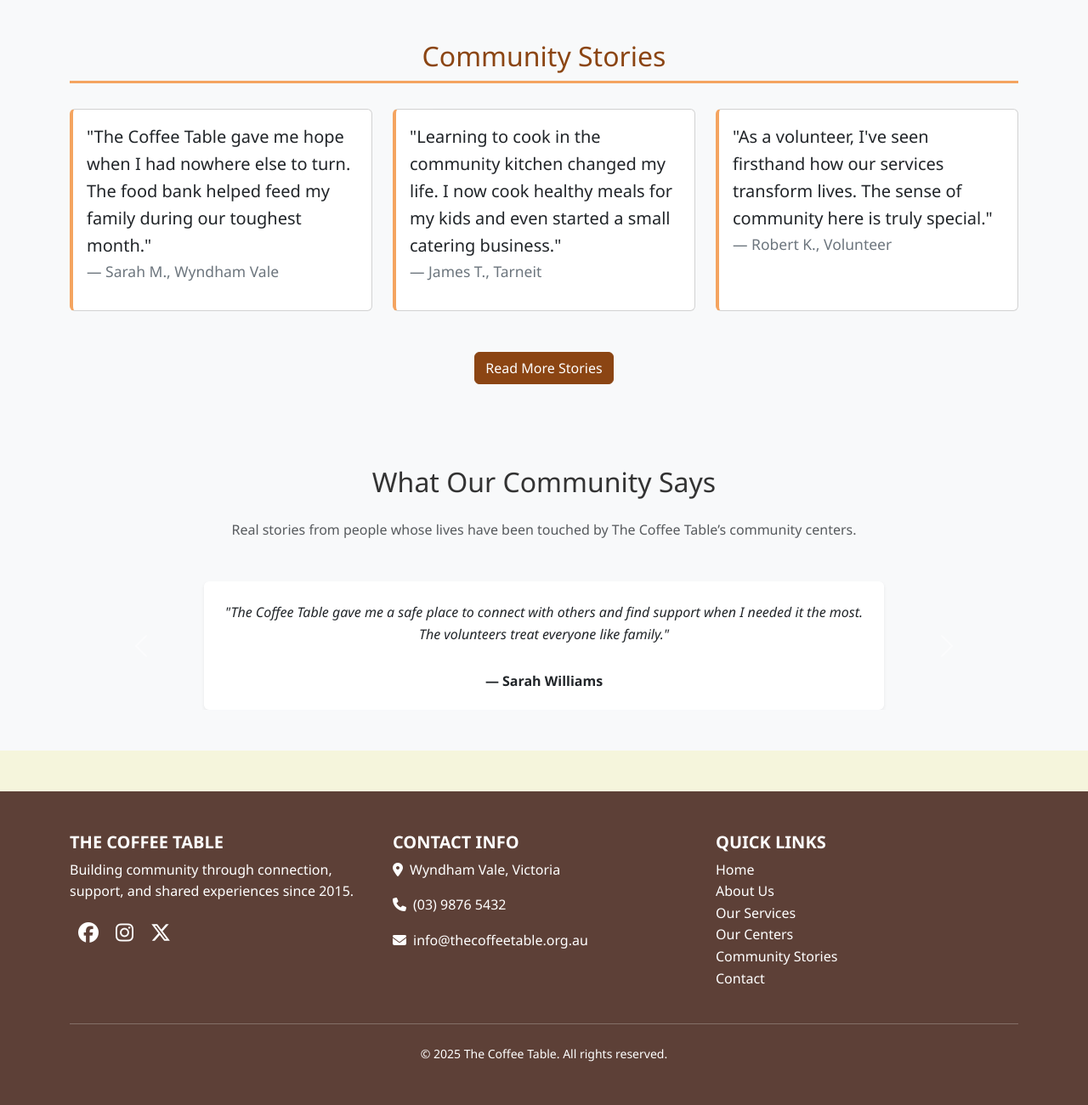
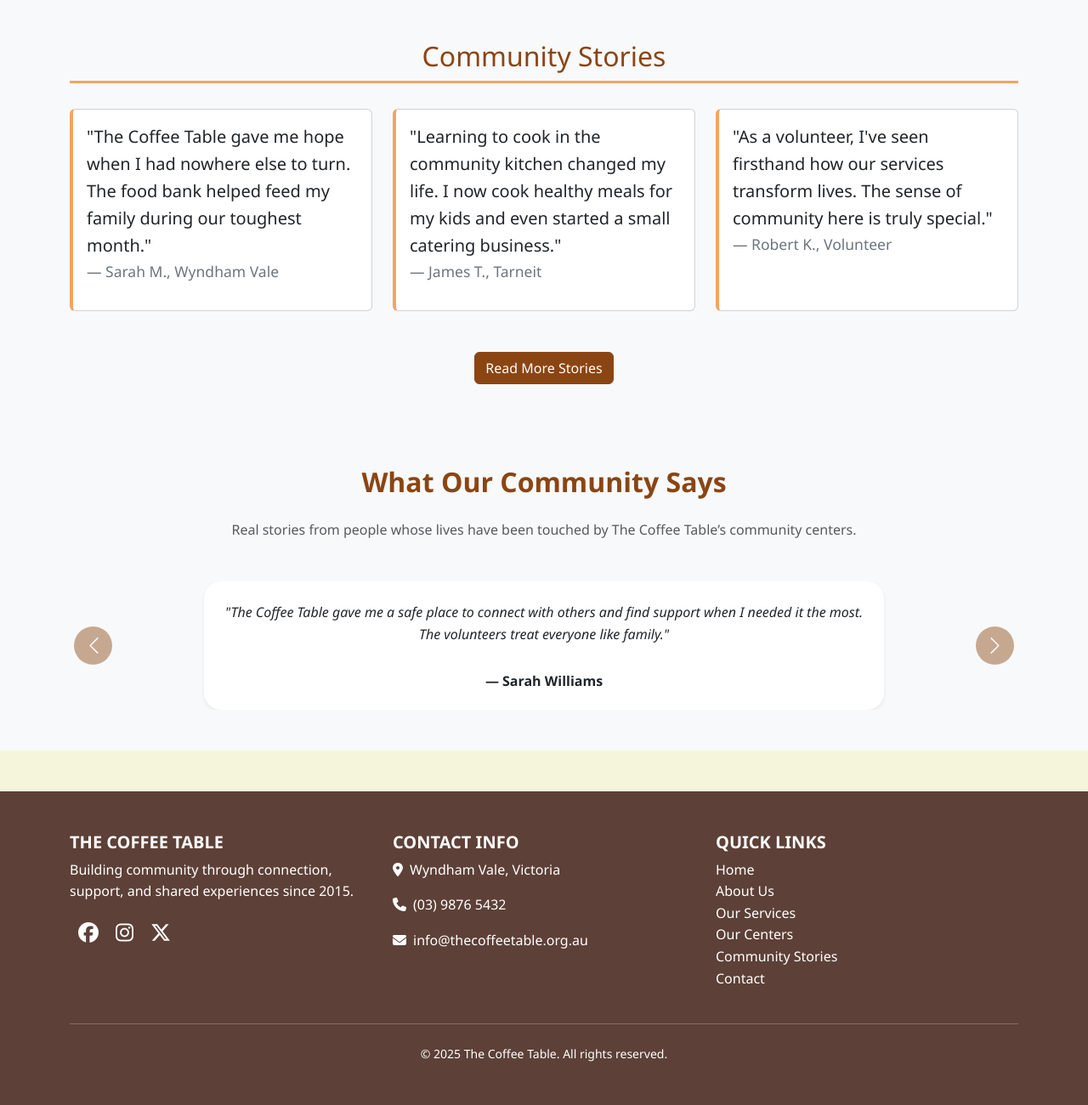
Before and after one commit to jeeyas15/thecoffeetable, a PHP site: page / in a window 1280 px wide. Shown: the part 2092-3392 px from the top of the page at 85% size. Run offline with PHP 8.4, Linux system fonts and the light colour scheme.

Commit message:
Update styles.css

```diff
--- a/styles.css
+++ b/styles.css
@@ -115,6 +115,18 @@ body {
         opacity: 1;
         transform: translateY(0);
     }
+}
+
+/* --- Fade-in for Service Images --- */
+.service-section img {
+    opacity: 0;
+    transform: translateY(20px);
+    transition: opacity 1s ease-out, transform 1s ease-out;
+}
+
+.service-section img.visible {
+    opacity: 1;
+    transform: translateY(0);
 }
 
 /* Cards */
@@ -242,7 +254,51 @@ body {
     color: var(--dark-color);
 }
 
+/* ================================ */
+/* TESTIMONIAL CAROUSEL STYLING */
+/* ================================ */
+#testimonials {
+    background-color: var(--light-color);
+}
+
+#testimonials h2 {
+    color: var(--primary-color);
+    font-weight: 700;
+}
+
+#testimonials .card {
+    border-radius: 20px;
+    background-color: white;
+    transition: transform 0.3s ease;
+}
+
+#testimonials .card:hover {
+    transform: translateY(-5px);
+}
+
+.carousel-control-prev-icon,
+.carousel-control-next-icon {
+    background-color: var(--primary-color);
+    border-radius: 50%;
+    width: 45px;
+    height: 45px;
+    background-size: 50%, 50%;
+    opacity: 0.9;
+}
+
+.carousel-control-prev-icon:hover,
+.carousel-control-next-icon:hover {
+    background-color: var(--accent-color);
+}
+
+.carousel-control-prev,
+.carousel-control-next {
+    width: 5%;
+}
+
+/* ================================ */
 /* Responsive Tweaks */
+/* ================================ */
 @media (max-width: 768px) {
     .hero-section {
         height: 350px;
```
